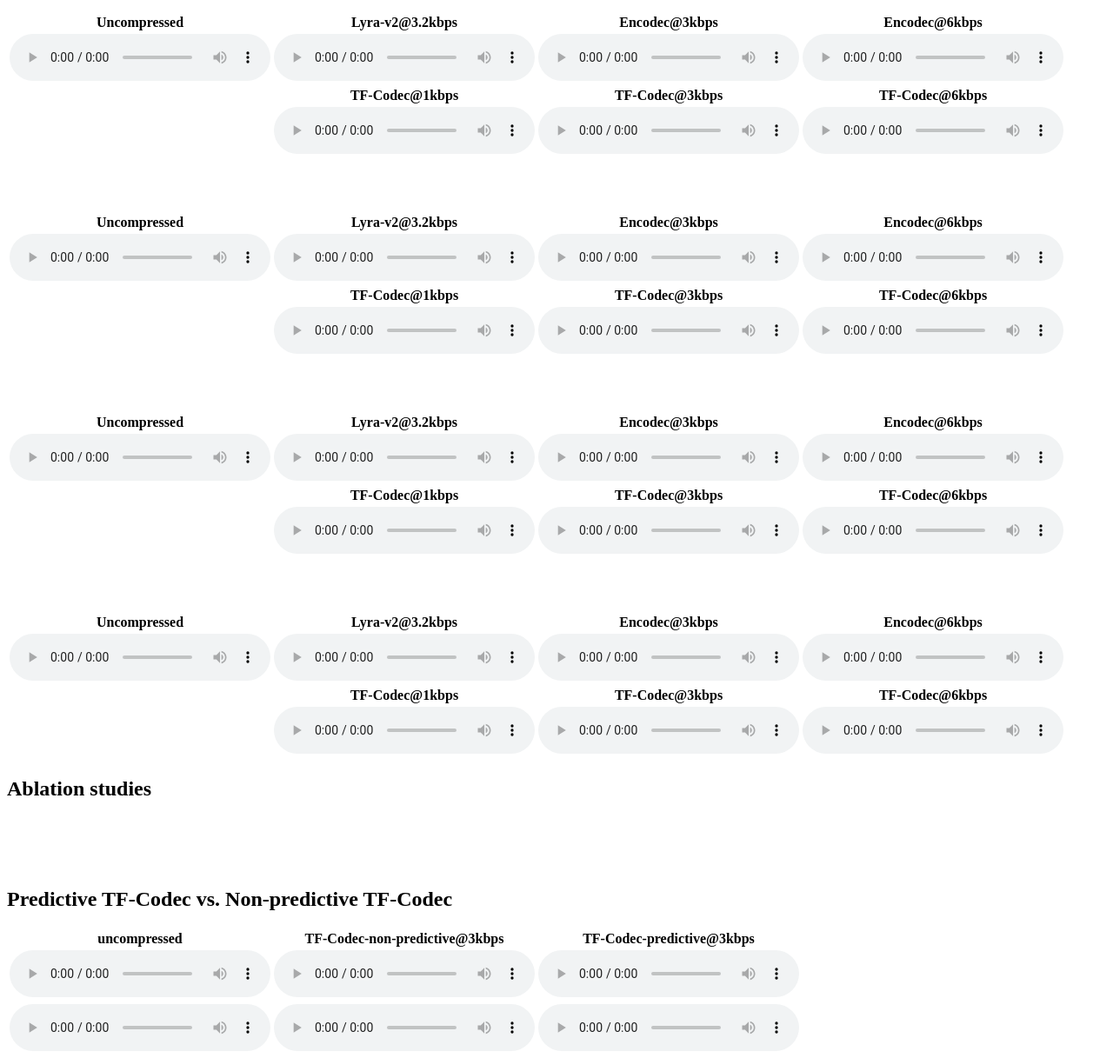
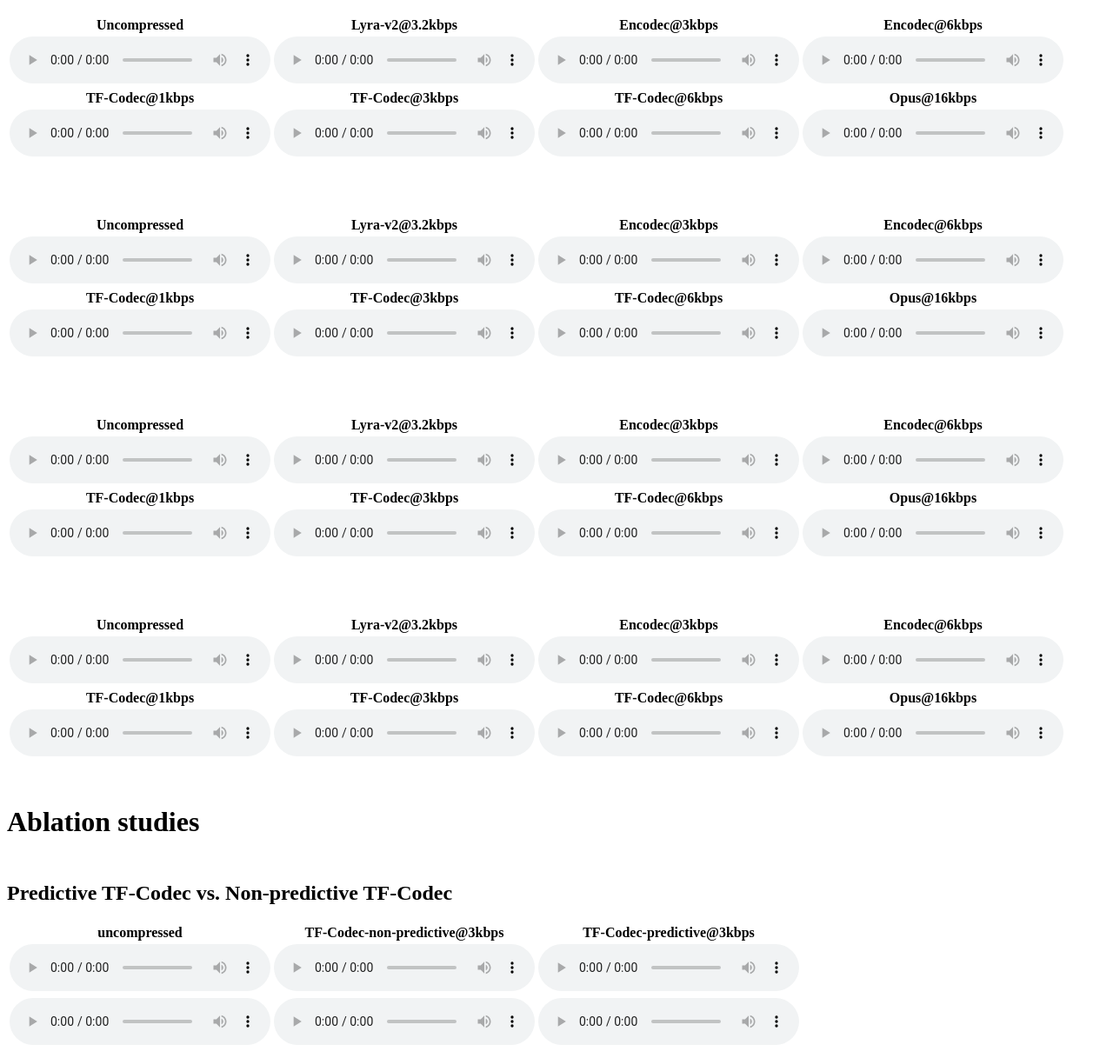
Before and after one commit to Xue9901/xue9901.github.io, a plain HTML site: page index.html in a window 1280 px wide. Shown: the part 413-1630 px from the top of the page at 87% size. Drawn offline with Linux system fonts and the light colour scheme.

Commit message:
add case

```diff
--- a/index.html
+++ b/index.html
@@ -6,7 +6,8 @@
         <div><h1>Predictive Neural Speech Coding</h1></div>
 
         <div>
-            <div><img src="img/mushra.png" style="width: 280px"></div>
+            <div><img src="img/mushra2.png" style="width: 280px"> <img src="img/mushra.png" style="width: 280px"></div>
+
         </div>
 
         <div>
@@ -27,17 +28,18 @@
                             <th style="width:300px"><audio src="audio/encodec-6k/SI764.wav" controls="controls"></audio></th>
                         </tr>
                         <tr>
-                            <th></th>
                             <th style="width:300px">TF-Codec@1kbps</th>
                             <th style="width:300px">TF-Codec@3kbps</th>
                             <th style="width:300px">TF-Codec@6kbps</th>
+                            <th style="width:300px">Opus@16kbps</th>
                         </tr>
 
                         <tr>
-                            <th></th>
+
                             <th style="width:300px"><audio src="audio/tf-codec-1k/SI764.wav" controls="controls"></audio></th>
                             <th style="width:300px"><audio src="audio/tf-codec-3k/SI764.wav" controls="controls"></audio></th>
                             <th style="width:300px"><audio src="audio/tf-codec-6k/SI764.wav" controls="controls"></audio></th>
+                            <th style="width:300px"><audio src="audio/opus16k/SI764.wav" controls="controls"></audio></th>
                         </tr>
 
                     </tbody>
@@ -59,17 +61,19 @@
                             <th style="width:300px"><audio src="audio/encodec-6k/SI458.wav" controls="controls"></audio></th>
                         </tr>
                         <tr>
-                            <th></th>
+
                             <th style="width:300px">TF-Codec@1kbps</th>
                             <th style="width:300px">TF-Codec@3kbps</th>
                             <th style="width:300px">TF-Codec@6kbps</th>
+                            <th style="width:300px">Opus@16kbps</th>
                         </tr>
 
                         <tr>
-                            <th></th>
+
                             <th style="width:300px"><audio src="audio/tf-codec-1k/SI458.wav" controls="controls"></audio></th>
                             <th style="width:300px"><audio src="audio/tf-codec-3k/SI458.wav" controls="controls"></audio></th>
                             <th style="width:300px"><audio src="audio/tf-codec-6k/SI458.wav" controls="controls"></audio></th>
+                            <th style="width:300px"><audio src="audio/opus16k/SI458.wav" controls="controls"></audio></th>
                         </tr>
                     </tbody>
                 </table>
@@ -90,17 +94,17 @@
                             <th style="width:300px"><audio src="audio/encodec-6k/015.wav" controls="controls"></audio></th>
                         </tr>
                         <tr>
-                            <th></th>
                             <th style="width:300px">TF-Codec@1kbps</th>
                             <th style="width:300px">TF-Codec@3kbps</th>
                             <th style="width:300px">TF-Codec@6kbps</th>
+                            <th style="width:300px">Opus@16kbps</th>
                         </tr>
 
                         <tr>
-                            <th></th>
                             <th style="width:300px"><audio src="audio/tf-codec-1k/015.wav" controls="controls"></audio></th>
                             <th style="width:300px"><audio src="audio/tf-codec-3k/015.wav" controls="controls"></audio></th>
                             <th style="width:300px"><audio src="audio/tf-codec-6k/015.wav" controls="controls"></audio></th>
+                            <th style="width:300px"><audio src="audio/opus16k/015.wav" controls="controls"></audio></th>
                         </tr>
 
                     </tbody>
@@ -122,27 +126,27 @@
                             <th style="width:300px"><audio src="audio/encodec-6k/004.wav" controls="controls"></audio></th>
                         </tr>
                         <tr>
-                            <th></th>
                             <th style="width:300px">TF-Codec@1kbps</th>
                             <th style="width:300px">TF-Codec@3kbps</th>
                             <th style="width:300px">TF-Codec@6kbps</th>
+                            <th style="width:300px">Opus@16kbps</th>
                         </tr>
 
                         <tr>
-                            <th></th>
                             <th style="width:300px"><audio src="audio/tf-codec-1k/004.wav" controls="controls"></audio></th>
                             <th style="width:300px"><audio src="audio/tf-codec-3k/004.wav" controls="controls"></audio></th>
                             <th style="width:300px"><audio src="audio/tf-codec-6k/004.wav" controls="controls"></audio></th>
+                            <th style="width:300px"><audio src="audio/opus16k/004.wav" controls="controls"></audio></th>
                         </tr>
                     </tbody>
                 </table>
             </div>
         </div>
-
-        <div><h2>Ablation studies </h2></div>
+        <div></div>
+        <div style="margin-top: 50px;"><h1>Ablation studies </h1></div>
 
         <div>
-            <div style="margin-top: 100px;"><h2>Predictive TF-Codec vs. Non-predictive TF-Codec </h2></div>
+            <div style="margin-top: 50px;"><h2>Predictive TF-Codec vs. Non-predictive TF-Codec </h2></div>
             <div>
                 <table>
                     <tbody>
@@ -157,7 +161,7 @@
                             <th style="width:300px"><audio src="audio/tf-codec-3k/SI764.wav" controls="controls"></audio></th>
                         </tr>
 
-                        <tr>
+                        <!-- <tr>
                             <th style="width:300px"><audio src="audio/reference/SI1040.wav" controls="controls"></audio></th>
                             <th style="width:300px"><audio src="audio/tf-codec-3k-2/SI1040.wav" controls="controls"></audio></th>
                             <th style="width:300px"><audio src="audio/tf-codec-3k/SI1040.wav" controls="controls"></audio></th>
@@ -167,7 +171,7 @@
                             <th style="width:300px"><audio src="audio/reference/SI1146.wav" controls="controls"></audio></th>
                             <th style="width:300px"><audio src="audio/tf-codec-3k-2/SI1146.wav" controls="controls"></audio></th>
                             <th style="width:300px"><audio src="audio/tf-codec-3k/SI1146.wav" controls="controls"></audio></th>
-                        </tr>
+                        </tr> -->
 
                         <tr>
                             <th style="width:300px"><audio src="audio/reference/015.wav" controls="controls"></audio></th>
```
Also changed, not shown: img/mushra2.png (added), 5 other files.
